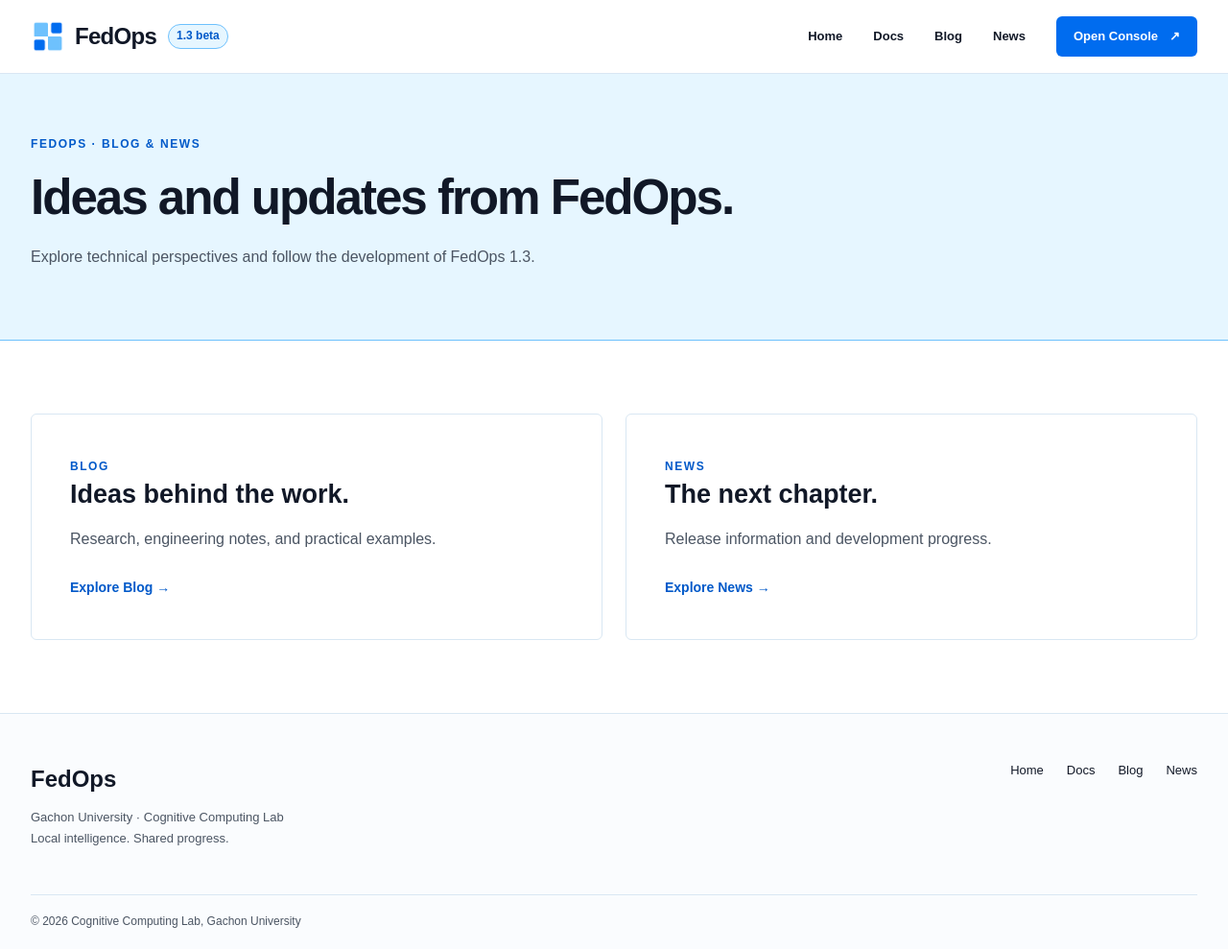
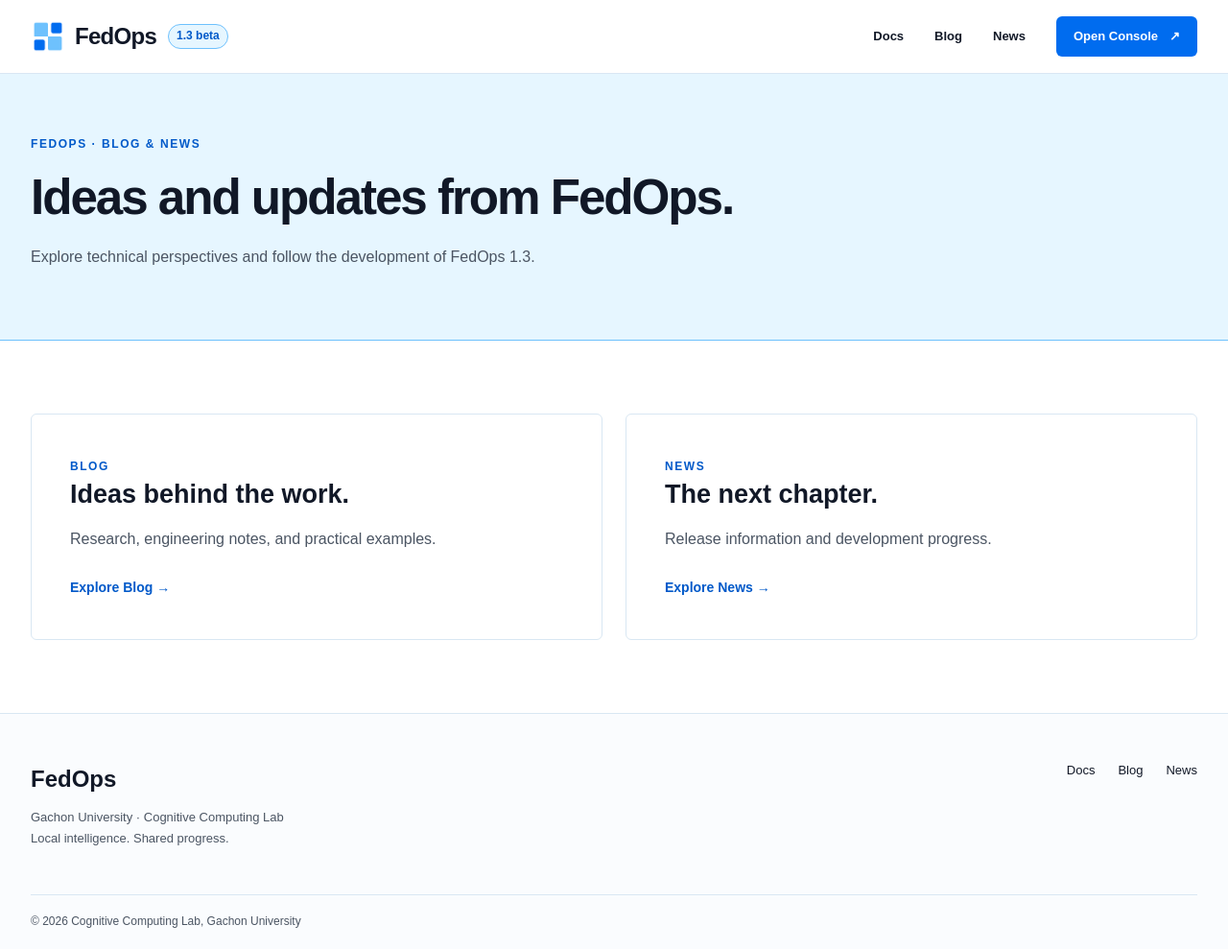
Before and after one commit to gachon-CCLab/fedops-publications, a Jekyll site: the page built from index.html, in a window 1280 px wide and 989 px high. Shown: the whole window at 96% size. Built offline with Jekyll 4.4.1, drawn with Linux system fonts in a browser that asks for light colours.

Commit message:
Remove links to retired dummy homepage

```diff
--- a/_config.yml
+++ b/_config.yml
@@ -2,7 +2,6 @@ title: FedOps Blog & News
 description: Research notes and product updates from FedOps.
 url: https://gachon-cclab.github.io
 baseurl: /fedops-publications
-home_url: https://gachon-cclab.github.io/fedops-homepage/
 docs_url: https://gachon-cclab.github.io/fedops-docs-1.3/
 console_url: https://ccl.gachon.ac.kr/fedops
 permalink: pretty
--- a/_layouts/default.html
+++ b/_layouts/default.html
@@ -12,13 +12,12 @@
     <a class="skip-link" href="#main">Skip to content</a>
     <header class="site-header">
       <div class="wrap header-inner">
-        <a class="brand" href="{{ site.home_url }}" aria-label="FedOps home">
+        <span class="brand" aria-label="FedOps">
           <img src="{{ '/assets/fedops_icon.png' | relative_url }}" alt="" />
           <span>FedOps</span>
-        </a>
+        </span>
         <span class="badge">1.3 beta</span>
         <nav class="navigation" aria-label="Primary navigation">
-          <a href="{{ site.home_url }}">Home</a>
           <a href="{{ site.docs_url }}">Docs</a>
           <a href="{{ '/blog/' | relative_url }}" {% if page.section == 'blog' %}aria-current="page"{% endif %}>Blog</a>
           <a href="{{ '/news/' | relative_url }}" {% if page.section == 'news' %}aria-current="page"{% endif %}>News</a>
@@ -34,7 +33,6 @@
           <p>Gachon University · Cognitive Computing Lab<br />Local intelligence. Shared progress.</p>
         </div>
         <nav aria-label="Footer navigation">
-          <a href="{{ site.home_url }}">Home</a>
           <a href="{{ site.docs_url }}">Docs</a>
           <a href="{{ '/blog/' | relative_url }}">Blog</a>
           <a href="{{ '/news/' | relative_url }}">News</a>
```
